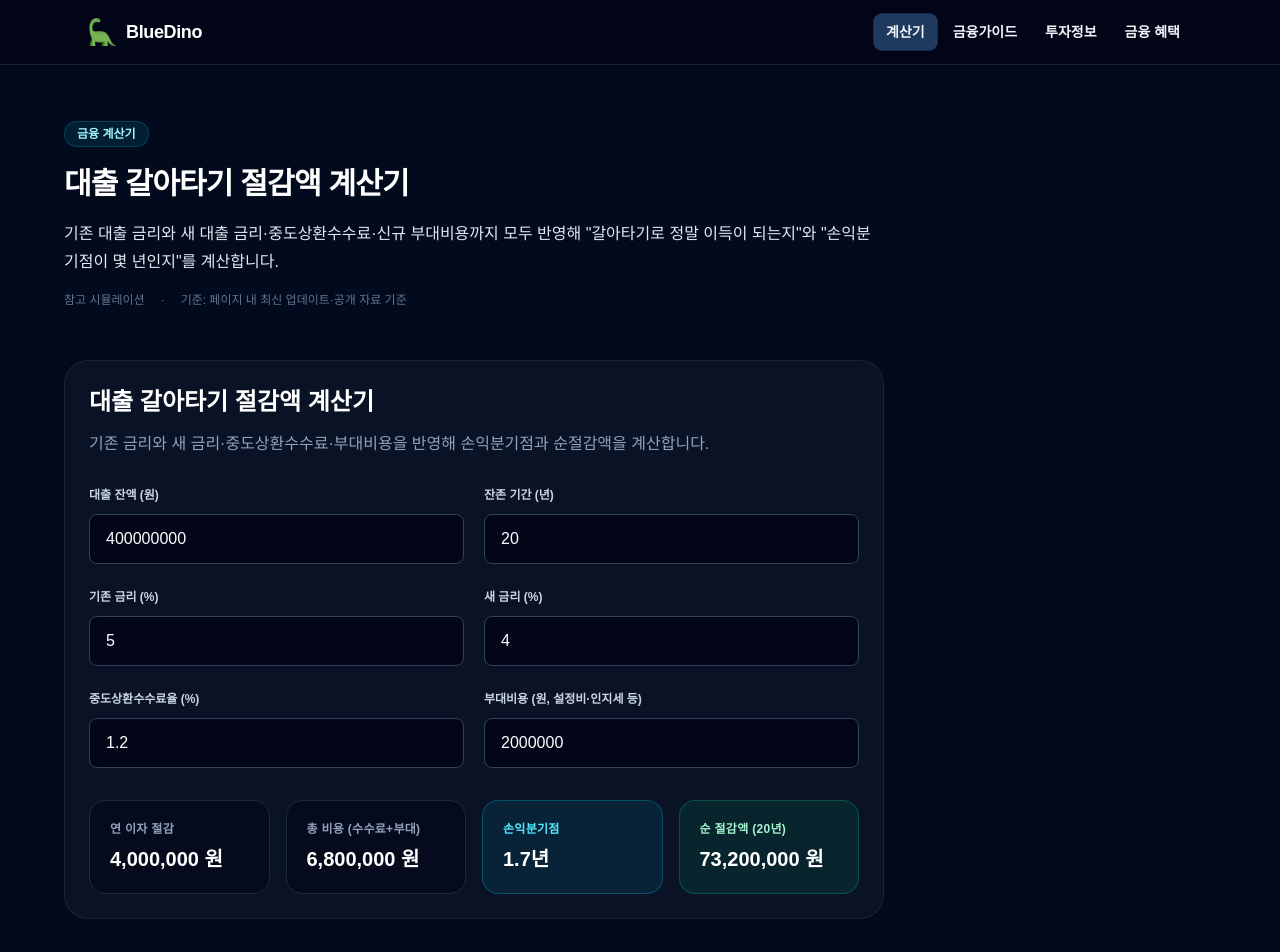
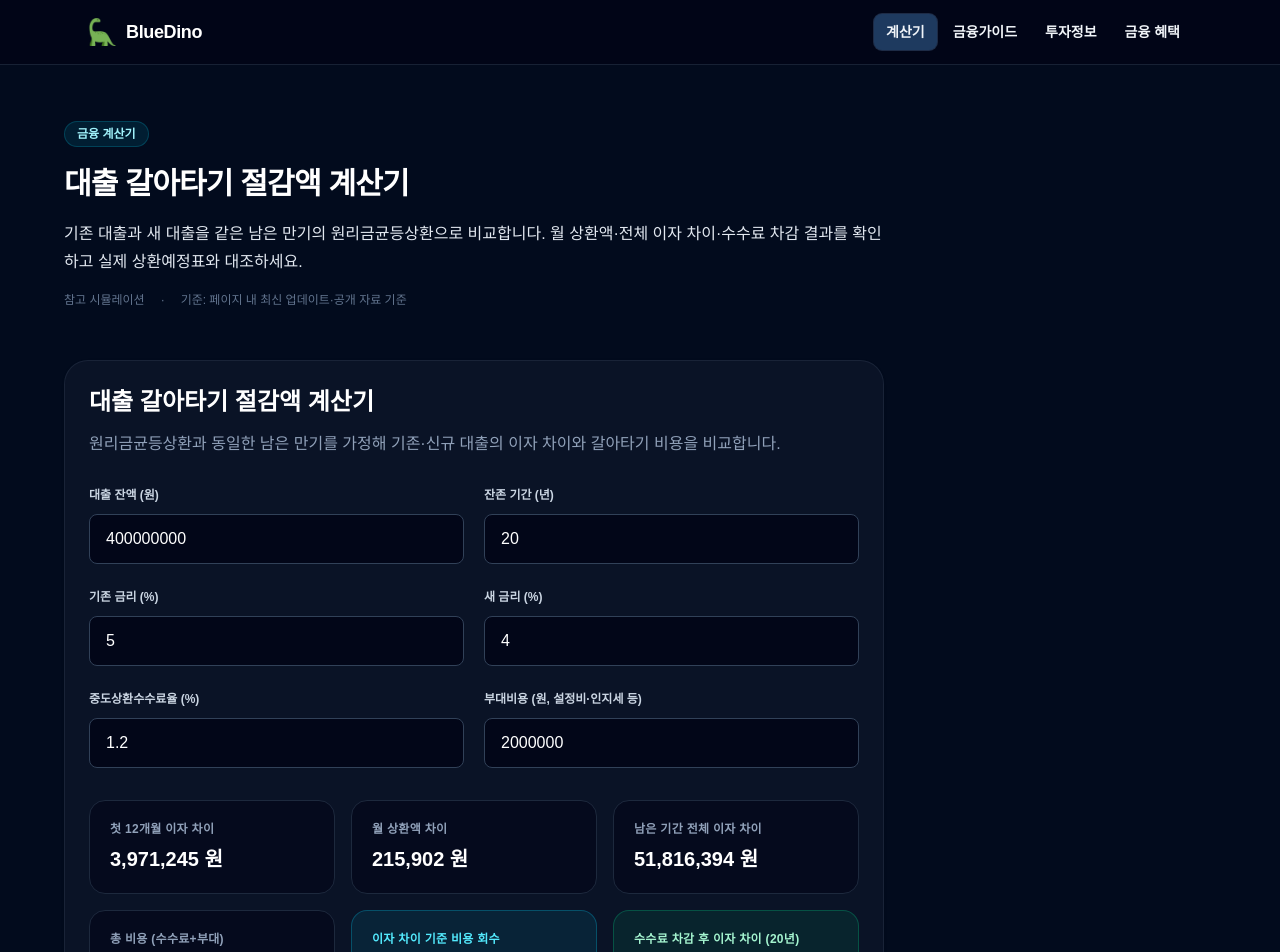
Before and after one commit to afternoonkim/bluedino, a Next.js app: page /cal/loan-refinance-saving in a window 1280 px wide. Shown: the top 952 px of the page. Built offline with nearby package versions, Linux system fonts and the light colour scheme; no server answers.

Commit message:
fix: compare refinancing costs using amortized loan schedules

```diff
--- a/app/cal/loan-refinance-saving/LoanRefinanceSavingClient.tsx
+++ b/app/cal/loan-refinance-saving/LoanRefinanceSavingClient.tsx
@@ -1,6 +1,31 @@
 "use client";
 
 import { useMemo, useState } from "react";
+
+function clampNumber(value: string, min: number, max: number) {
+  const parsed = Number(value);
+  return Number.isFinite(parsed) ? Math.min(max, Math.max(min, parsed)) : min;
+}
+
+function amortize(principal: number, annualRate: number, months: number) {
+  const monthlyRate = annualRate / 1200;
+  const monthlyPayment = monthlyRate === 0
+    ? principal / months
+    : principal * monthlyRate / (1 - Math.pow(1 + monthlyRate, -months));
+  let outstanding = principal;
+  let totalInterest = 0;
+  let firstYearInterest = 0;
+  const monthlyInterests: number[] = [];
+  for (let month = 0; month < months; month++) {
+    const interest = outstanding * monthlyRate;
+    monthlyInterests.push(interest);
+    totalInterest += interest;
+    if (month < 12) firstYearInterest += interest;
+    const principalPaid = Math.min(outstanding, Math.max(0, monthlyPayment - interest));
+    outstanding = Math.max(0, outstanding - principalPaid);
+  }
+  return { monthlyPayment, totalInterest, firstYearInterest, monthlyInterests };
+}
 
 function fmt(v: number) {
   return Math.round(v).toLocaleString("ko-KR");
@@ -15,72 +40,97 @@ export default function LoanRefinanceSavingClient() {
   const [otherFees, setOtherFees] = useState<number>(2_000_000);
 
   const result = useMemo(() => {
-    const yearlySaving = balance * ((oldRate - newRate) / 100);
-    const totalSaving = yearlySaving * remainingYears;
+    const months = Math.max(1, Math.min(600, Math.round(remainingYears * 12)));
+    const current = amortize(balance, oldRate, months);
+    const next = amortize(balance, newRate, months);
     const totalCost = balance * (prepaymentFee / 100) + otherFees;
+    const firstYearSaving = current.firstYearInterest - next.firstYearInterest;
+    const totalSaving = current.totalInterest - next.totalInterest;
     const netGain = totalSaving - totalCost;
-    const breakEvenYears = yearlySaving > 0 ? totalCost / yearlySaving : Infinity;
-    return { yearlySaving, totalSaving, totalCost, netGain, breakEvenYears };
+    let breakEvenMonths: number | null = null;
+    if (totalSaving > 0) {
+      let cumulativeInterestSaving = 0;
+      for (let month = 0; month < months; month++) {
+        cumulativeInterestSaving += current.monthlyInterests[month] - next.monthlyInterests[month];
+        if (cumulativeInterestSaving >= totalCost) {
+          breakEvenMonths = month + 1;
+          break;
+        }
+      }
+    }
+    return {
+      firstYearSaving, totalSaving, totalCost, netGain, breakEvenMonths,
+      monthlyPaymentSaving: current.monthlyPayment - next.monthlyPayment,
+    };
   }, [balance, oldRate, newRate, remainingYears, prepaymentFee, otherFees]);
 
   return (
     <section className="bd-card bd-card-padding">
       <h2 className="bd-title-md">대출 갈아타기 절감액 계산기</h2>
-      <p className="bd-text-sub mt-3">기존 금리와 새 금리·중도상환수수료·부대비용을 반영해 손익분기점과 순절감액을 계산합니다.</p>
+      <p className="bd-text-sub mt-3">원리금균등상환과 동일한 남은 만기를 가정해 기존·신규 대출의 이자 차이와 갈아타기 비용을 비교합니다.</p>
 
       <div className="mt-6 grid gap-5 md:grid-cols-2">
         <label className="block">
           <span className="text-xs font-semibold text-slate-300">대출 잔액 (원)</span>
-          <input type="number" value={balance} onChange={(e) => setBalance(Number(e.target.value) || 0)}
+          <input type="number" value={balance} onChange={(e) => setBalance(clampNumber(e.target.value, 0, 1_000_000_000_000))}
             className="mt-2 w-full rounded-lg border border-slate-700 bg-slate-950 px-4 py-3 text-base text-white" step={1_000_000} min={0} />
         </label>
         <label className="block">
           <span className="text-xs font-semibold text-slate-300">잔존 기간 (년)</span>
-          <input type="number" value={remainingYears} onChange={(e) => setRemainingYears(Number(e.target.value) || 0)}
+          <input type="number" value={remainingYears} onChange={(e) => setRemainingYears(clampNumber(e.target.value, 1, 50))}
             className="mt-2 w-full rounded-lg border border-slate-700 bg-slate-950 px-4 py-3 text-base text-white" step={1} min={1} />
         </label>
         <label className="block">
           <span className="text-xs font-semibold text-slate-300">기존 금리 (%)</span>
-          <input type="number" value={oldRate} onChange={(e) => setOldRate(Number(e.target.value) || 0)}
+          <input type="number" value={oldRate} onChange={(e) => setOldRate(clampNumber(e.target.value, 0, 50))}
             className="mt-2 w-full rounded-lg border border-slate-700 bg-slate-950 px-4 py-3 text-base text-white" step={0.1} min={0} />
         </label>
         <label className="block">
           <span className="text-xs font-semibold text-slate-300">새 금리 (%)</span>
-          <input type="number" value={newRate} onChange={(e) => setNewRate(Number(e.target.value) || 0)}
+          <input type="number" value={newRate} onChange={(e) => setNewRate(clampNumber(e.target.value, 0, 50))}
             className="mt-2 w-full rounded-lg border border-slate-700 bg-slate-950 px-4 py-3 text-base text-white" step={0.1} min={0} />
         </label>
         <label className="block">
           <span className="text-xs font-semibold text-slate-300">중도상환수수료율 (%)</span>
-          <input type="number" value={prepaymentFee} onChange={(e) => setPrepaymentFee(Number(e.target.value) || 0)}
+          <input type="number" value={prepaymentFee} onChange={(e) => setPrepaymentFee(clampNumber(e.target.value, 0, 10))}
             className="mt-2 w-full rounded-lg border border-slate-700 bg-slate-950 px-4 py-3 text-base text-white" step={0.1} min={0} />
         </label>
         <label className="block">
           <span className="text-xs font-semibold text-slate-300">부대비용 (원, 설정비·인지세 등)</span>
-          <input type="number" value={otherFees} onChange={(e) => setOtherFees(Number(e.target.value) || 0)}
+          <input type="number" value={otherFees} onChange={(e) => setOtherFees(clampNumber(e.target.value, 0, 100_000_000_000))}
             className="mt-2 w-full rounded-lg border border-slate-700 bg-slate-950 px-4 py-3 text-base text-white" step={100_000} min={0} />
         </label>
       </div>
 
-      <div className="mt-8 grid gap-4 md:grid-cols-4">
+      <div className="mt-8 grid gap-4 md:grid-cols-3">
         <div className="rounded-2xl border border-slate-800 bg-slate-950/60 p-5">
-          <div className="text-xs font-semibold uppercase tracking-wide text-slate-400">연 이자 절감</div>
-          <div className="mt-2 text-xl font-bold text-white">{fmt(result.yearlySaving)} 원</div>
+          <div className="text-xs font-semibold uppercase tracking-wide text-slate-400">첫 12개월 이자 차이</div>
+          <div className="mt-2 text-xl font-bold text-white">{fmt(result.firstYearSaving)} 원</div>
+        </div>
+        <div className="rounded-2xl border border-slate-800 bg-slate-950/60 p-5">
+          <div className="text-xs font-semibold uppercase tracking-wide text-slate-400">월 상환액 차이</div>
+          <div className="mt-2 text-xl font-bold text-white">{fmt(result.monthlyPaymentSaving)} 원</div>
+        </div>
+        <div className="rounded-2xl border border-slate-800 bg-slate-950/60 p-5">
+          <div className="text-xs font-semibold uppercase tracking-wide text-slate-400">남은 기간 전체 이자 차이</div>
+          <div className="mt-2 text-xl font-bold text-white">{fmt(result.totalSaving)} 원</div>
         </div>
         <div className="rounded-2xl border border-slate-800 bg-slate-950/60 p-5">
           <div className="text-xs font-semibold uppercase tracking-wide text-slate-400">총 비용 (수수료+부대)</div>
           <div className="mt-2 text-xl font-bold text-white">{fmt(result.totalCost)} 원</div>
         </div>
         <div className="rounded-2xl border border-cyan-500/30 bg-cyan-500/10 p-5">
-          <div className="text-xs font-semibold uppercase tracking-wide text-cyan-300">손익분기점</div>
+          <div className="text-xs font-semibold uppercase tracking-wide text-cyan-300">이자 차이 기준 비용 회수</div>
           <div className="mt-2 text-xl font-bold text-white">
-            {Number.isFinite(result.breakEvenYears) ? `${result.breakEvenYears.toFixed(1)}년` : "—"}
+            {result.breakEvenMonths !== null ? `${result.breakEvenMonths}개월` : "기간 내 없음"}
           </div>
         </div>
         <div className={`rounded-2xl border p-5 ${result.netGain > 0 ? "border-emerald-500/30 bg-emerald-500/10" : "border-rose-500/30 bg-rose-500/10"}`}>
-          <div className={`text-xs font-semibold uppercase tracking-wide ${result.netGain > 0 ? "text-emerald-200" : "text-rose-200"}`}>순 절감액 ({remainingYears}년)</div>
+          <div className={`text-xs font-semibold uppercase tracking-wide ${result.netGain > 0 ? "text-emerald-200" : "text-rose-200"}`}>수수료 차감 후 이자 차이 ({remainingYears}년)</div>
           <div className="mt-2 text-xl font-bold text-white">{fmt(result.netGain)} 원</div>
         </div>
       </div>
+      <p className="mt-5 text-sm leading-7 text-slate-300">두 대출의 잔액·남은 만기·원리금균등상환 방식이 같고 금리가 변하지 않는다고 가정합니다. 비용 회수 시점은 월별 이자 차이의 누적액 기준이며, 그 시점의 남은 원금 차이까지 반영한 실제 갈아타기 손익은 아닙니다. 새 대출의 만기 변경·금리 변동·수수료 실제 견적에 따라 결과가 달라지므로 금융회사 상환예정표와 비교하세요.</p>
     </section>
   );
 }
--- a/app/cal/loan-refinance-saving/page.tsx
+++ b/app/cal/loan-refinance-saving/page.tsx
@@ -7,7 +7,7 @@ import PageTrustFooter from "@/components/trust/PageTrustFooter";
 const canonicalPath = "/cal/loan-refinance-saving";
 const pageUrl = `https://bluedino.kr${canonicalPath}`;
 const pageTitle = "대출 갈아타기 절감액 계산기 | BlueDino";
-const pageDescription = "대출 잔액·기존 금리·새 금리·잔존 기간·중도상환수수료·부대비용을 입력해 갈아타기 손익분기점과 순절감액을 계산하는 BlueDino 대환대출 계산기.";
+const pageDescription = "기존·신규 대출을 동일한 잔여 만기의 원리금균등상환으로 비교해 월 상환액, 전체 이자 차이, 수수료 차감 후 절감액과 비용 회수 시점을 확인하세요.";
 
 export const metadata: Metadata = {
   title: pageTitle,
@@ -39,15 +39,17 @@ const webAppSchema = {
   url: pageUrl,
 };
 
+const refinancingFaqs = [
+  { question: "갈아타기 비용을 언제 회수하나요?", answer: "현재 계산기는 같은 잔액·남은 만기·원리금균등상환을 가정하고 매월 이자 차이가 누적 비용을 넘는 시점을 보여줍니다. 중간 시점에는 두 대출의 남은 원금도 달라질 수 있어 실제 조기 상환 손익과는 다릅니다." },
+  { question: "금리 차이만 비교하면 되나요?", answer: "아니요. 기존 대출의 실제 중도상환수수료, 신규 인지세·설정비 등 부대비용, 우대금리 유지 조건을 함께 확인해야 합니다. 수수료율은 대출 약정과 실행 시기에 따라 달라질 수 있습니다." },
+  { question: "갈아타면서 만기를 늘리거나 줄이면 어떻게 되나요?", answer: "이 계산기는 남은 만기가 동일하다는 가정으로만 비교합니다. 만기가 바뀌면 월 납입액과 총이자가 크게 달라지므로 금융회사에서 받은 두 상환예정표를 직접 비교하세요." },
+  { question: "변동금리나 정책대출에도 결과를 그대로 적용할 수 있나요?", answer: "현재 입력한 금리가 만기까지 유지된다고 가정하므로 변동금리에는 오차가 생깁니다. 정책대출의 우대 조건 상실 여부와 신규 DSR·LTV 심사도 확인해야 합니다." },
+];
+
 const faqSchema = {
   "@context": "https://schema.org",
   "@type": "FAQPage",
-  mainEntity: [
-            { question: "잔존 기간이 짧을 때도 갈아타기가 유리할 수 있나요?", answer: "보통 잔존 5년 미만 + 금리 차이 0.3%p 미만이면 효과가 미미합니다. 다만 중도상환수수료가 이미 면제된 상품이라면 짧은 기간에도 약간의 절감이 가능합니다." },
-            { question: "정책상품(보금자리·디딤돌)에서 시중은행으로 갈아타도 되나요?", answer: "가능하지만 정책상품 우대 조건이 사라져 시중은행 금리가 정책상품보다 충분히 낮아야 이득입니다. 일반적으로 정책상품을 만기까지 유지하시는 편이 유리합니다." },
-            { question: "변동금리 → 고정금리 갈아타기는 손익을 어떻게 봐야 하나요?", answer: "현재 변동금리가 높고 향후 금리 하락이 예상된다면 변동 유지가 유리하고, 금리 상승 우려가 크다면 고정으로 갈아타기가 유리합니다. \"본인 현금흐름 안정성\"을 우선 기준으로 삼는 것이 부담을 줄일 수 있습니다." },
-            { question: "갈아타기 시 신용점수에 영향이 큰가요?", answer: "신규 대출 심사 자체는 단기 영향을 줄 수 있지만, 기존 대출이 정상 상환 종료되면 회복됩니다. 동시 대출 보유 기간을 최소화하면 영향이 줄어듭니다." },
-  ].map((f) => ({
+  mainEntity: refinancingFaqs.map((f) => ({
     "@type": "Question",
     name: f.question,
     acceptedAnswer: { "@type": "Answer", text: f.answer },
@@ -59,7 +61,7 @@ const breadcrumbSchema = {
   "@type": "BreadcrumbList",
   itemListElement: [
     { "@type": "ListItem", position: 1, name: "BlueDino", item: "https://bluedino.kr" },
-    { "@type": "ListItem", position: 2, name: "투자 계산기", item: "https://bluedino.kr/cal/calculator" },
+    { "@type": "ListItem", position: 2, name: "투자 계산기", item: "https://bluedino.kr/cal" },
     { "@type": "ListItem", position: 3, name: "대출 갈아타기 절감액 계산기", item: pageUrl },
   ],
 };
@@ -72,42 +74,37 @@ export default function Page() {
       <Script id="loan-refinance-saving-breadcrumb-jsonld" type="application/ld+json" dangerouslySetInnerHTML={ { __html: JSON.stringify(breadcrumbSchema) } } />
       <CalculatorPageLayout
         title={`대출 갈아타기 절감액 계산기`}
-        hero={`기존 대출 금리와 새 대출 금리·중도상환수수료·신규 부대비용까지 모두 반영해 "갈아타기로 정말 이득이 되는지"와 "손익분기점이 몇 년인지"를 계산합니다.`}
+        hero={`기존 대출과 새 대출을 같은 남은 만기의 원리금균등상환으로 비교합니다. 월 상환액·전체 이자 차이·수수료 차감 결과를 확인하고 실제 상환예정표와 대조하세요.`}
         calcChildren={<LoanRefinanceSavingClient />}
         whenToUse={[
             "현재 주담대 금리가 시중 평균보다 높아 갈아타기를 고민할 때",
             "고정금리 종료 시점이 다가와 변동금리로 자동 전환을 앞두고 결정해야 할 때",
-            "중도상환수수료 면제 시점(3~5년차) 이후 갈아타기 효과를 미리 계산할 때",
+            "중도상환수수료와 신규 대출 비용을 감안해 실제로 이득인지 확인하고 싶을 때",
         ]}
         formula={ {
           title: "계산 기준",
           body: [
-              "연 이자 절감 = 대출 잔액 × (기존 금리 - 새 금리) / 100",
-              "총 비용 = 대출 잔액 × 중도상환수수료율 + 부대비용 (설정비·인지세·감정평가비 등)",
-              "손익분기점(년) = 총 비용 / 연 이자 절감",
-              "순 절감액 = (연 이자 절감 × 잔존 기간) - 총 비용",
+              "월 상환액 = 대출잔액 × 월이율 ÷ [1 - (1 + 월이율)^(-남은 개월 수)] (원리금균등, 0%면 잔액 ÷ 개월 수)",
+              "매월 이자 = 해당 월 상환 전 잔액 × 월이율. 기존·신규 대출 각각의 전체 이자를 합산해 차이를 계산합니다.",
+              "총 갈아타기 비용 = 기존 대출 잔액 × 입력한 중도상환수수료율 + 신규 부대비용",
+              "수수료 차감 후 이자 차이 = 전체 기간의 이자 차이 - 총 갈아타기 비용. 비용 회수 시점은 월별 누적 이자 차이 기준 참고값입니다.",
           ],
         } }
         examples={[
-            { title: "예시 1 — 잔액 4억·5.0% → 4.3%·20년 남음", body: "연 이자 절감 약 280만 원, 중도상환수수료 1.2%(480만 원) + 부대비용 200만 원 = 총비용 680만 원. 손익분기점 약 2.4년, 잔존 20년 → 순절감 약 5,000만 원." },
-            { title: "예시 2 — 잔액 2억·4.5% → 4.2%·5년 남음", body: "연 이자 절감 60만 원, 총비용 약 280만 원 → 손익분기점 약 4.7년. 잔존 5년이라 갈아타기 효과가 거의 없거나 손해. 이 경우 갈아타기 보류가 안전." },
+            { title: "예시 1 — 잔액 4억 원·5.0% → 4.3%·20년 남음", body: "원리금균등상환 기준 첫 12개월 이자 차이는 약 278만 원, 전체 이자 차이는 약 3,653만 원입니다. 중도상환수수료 480만 원과 부대비용 200만 원을 빼면 약 2,973만 원의 이자 차이가 남고, 월별 누적 이자 차이는 약 30개월째 비용을 넘습니다." },
+            { title: "예시 2 — 잔액 2억 원·4.5% → 4.2%·5년 남음", body: "전체 이자 차이는 약 163만 원인데 중도상환수수료 240만 원과 부대비용 40만 원을 합치면 280만 원입니다. 같은 만기·원리금균등상환 가정에서는 비용이 더 커 약 117만 원 불리합니다." },
         ]}
-        faqs={[
-            { question: "잔존 기간이 짧을 때도 갈아타기가 유리할 수 있나요?", answer: "보통 잔존 5년 미만 + 금리 차이 0.3%p 미만이면 효과가 미미합니다. 다만 중도상환수수료가 이미 면제된 상품이라면 짧은 기간에도 약간의 절감이 가능합니다." },
-            { question: "정책상품(보금자리·디딤돌)에서 시중은행으로 갈아타도 되나요?", answer: "가능하지만 정책상품 우대 조건이 사라져 시중은행 금리가 정책상품보다 충분히 낮아야 이득입니다. 일반적으로 정책상품을 만기까지 유지하시는 편이 유리합니다." },
-            { question: "변동금리 → 고정금리 갈아타기는 손익을 어떻게 봐야 하나요?", answer: "현재 변동금리가 높고 향후 금리 하락이 예상된다면 변동 유지가 유리하고, 금리 상승 우려가 크다면 고정으로 갈아타기가 유리합니다. \"본인 현금흐름 안정성\"을 우선 기준으로 삼는 것이 부담을 줄일 수 있습니다." },
-            { question: "갈아타기 시 신용점수에 영향이 큰가요?", answer: "신규 대출 심사 자체는 단기 영향을 줄 수 있지만, 기존 대출이 정상 상환 종료되면 회복됩니다. 동시 대출 보유 기간을 최소화하면 영향이 줄어듭니다." },
-        ]}
+        faqs={refinancingFaqs}
         relatedCalculators={[
             { label: "주담대 계산기", href: "/cal/mortgage" },
             { label: "DSR 계산기", href: "/cal/dsr" },
             { label: "중도상환수수료 계산기", href: "/cal/prepayment-fee" },
         ]}
-        officialSources={["금융감독원 대출 갈아타기 안내", "취급 금융회사 대출 상품 설명서"]}
-        caution={`갈아타기 시 신규 대출 심사에서 DSR·LTV가 다시 적용되어 한도가 줄어들 수 있습니다. 정책상품 우대 조건 상실·신용점수 단기 영향도 함께 고려하세요.`}
+        officialSources={[{ label: "금융위원회 대출 갈아타기 서비스 안내", href: "https://www.fsc.go.kr/no010101/82366" }, { label: "금융위원회 중도상환수수료 개편 안내", href: "https://www.fsc.go.kr/no010101?curPage=2&srchKey=sj&srchText=%EC%88%98%EC%88%98%EB%A3%8C" }, "취급 금융회사 대출 상품 설명서·상환예정표"]}
+        caution={`계산은 같은 잔액·만기·원리금균등상환·고정금리를 가정한 이자 비교입니다. 실제 갈아타기는 DSR·LTV 재심사, 만기·상환방식 변경, 중도상환수수료 실제 견적, 정책상품 우대 조건 상실 등을 함께 확인하세요.`}
       />
       <div className="bd-container-narrow bd-section">
-        <PageTrustFooter pageKind="대출 갈아타기 절감액 계산기" updatedAt="2026-04-27" />
+        <PageTrustFooter pageKind="대출 갈아타기 절감액 계산기" updatedAt="2026-10-29" />
       </div>
     </>
   );
--- a/app/sitemap.ts
+++ b/app/sitemap.ts
@@ -31,6 +31,7 @@ const STATIC_ROUTE_UPDATED_AT: Record<string, string> = {
   "/cal/capital-gains": "2026-10-27",
   "/cal/salary-net": "2026-10-25",
   "/cal/retirement-tax": "2026-10-26",
+  "/cal/loan-refinance-saving": "2026-10-29",
   "/cal/fire": "2026-10-11",
   "/cal/compound": "2026-10-11",
   "/cal/dsr": "2026-10-05",
--- a/lib/rss/feed.ts
+++ b/lib/rss/feed.ts
@@ -79,6 +79,12 @@ function buildStaticFeedItems(): RssFeedItem[] {
         "투자와 대출, 연금 계획에 자주 필요한 계산기를 목적별로 모아 사용 흐름과 함께 비교할 수 있게 구성했습니다.",
       path: "/cal",
       updatedAt: "2026-10-18",
+    },
+    {
+      title: "대출 갈아타기 절감액 계산기 | 원리금균등상환 비교",
+      description: "기존·신규 대출의 전체 이자 차이와 중도상환수수료, 부대비용을 비교하고 비용 회수 시점을 확인하세요.",
+      path: "/cal/loan-refinance-saving",
+      updatedAt: "2026-10-29",
     },
     {
       title: "금융 질문 가이드 | ISA·IRP·연금저축·대출 기초 정리",
```
